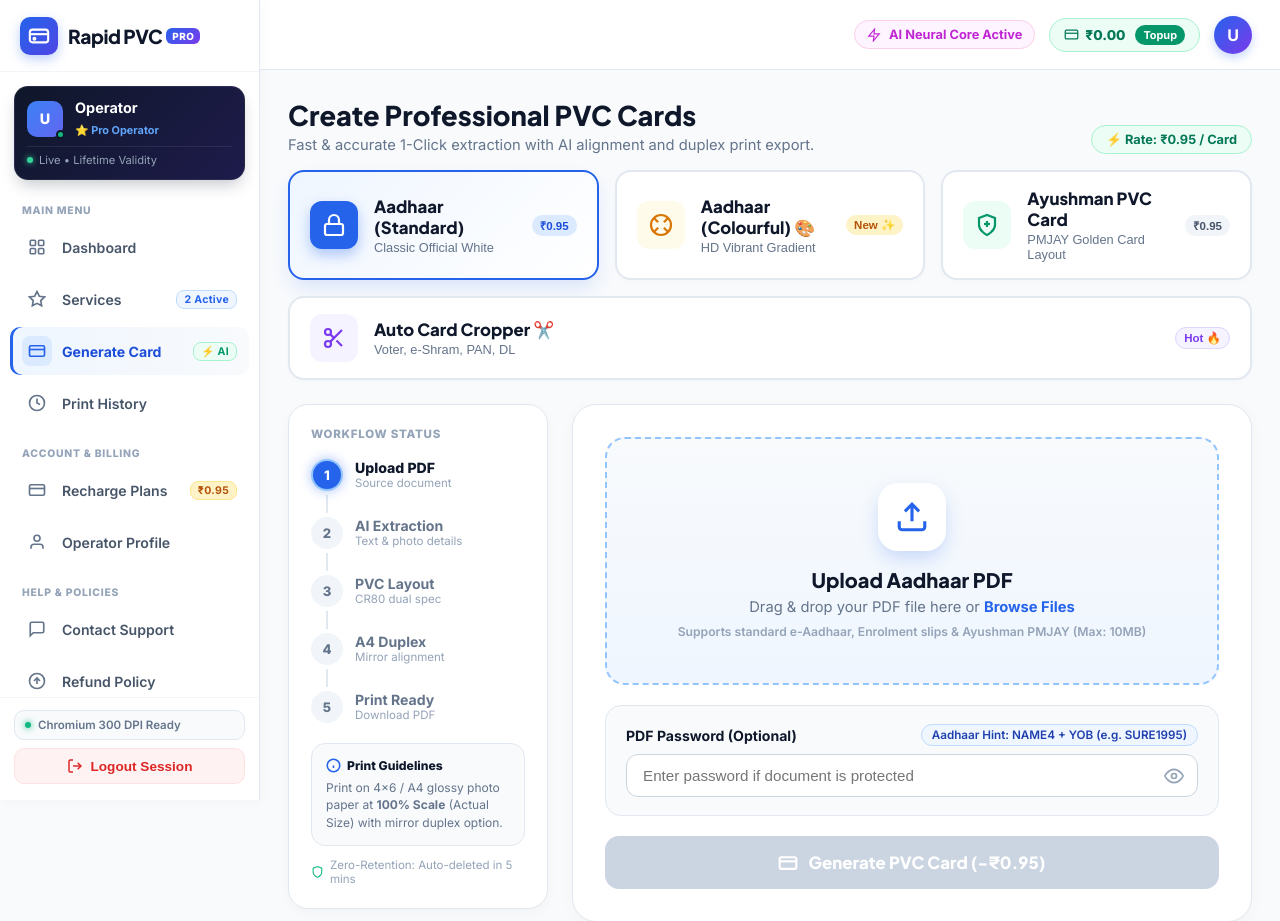
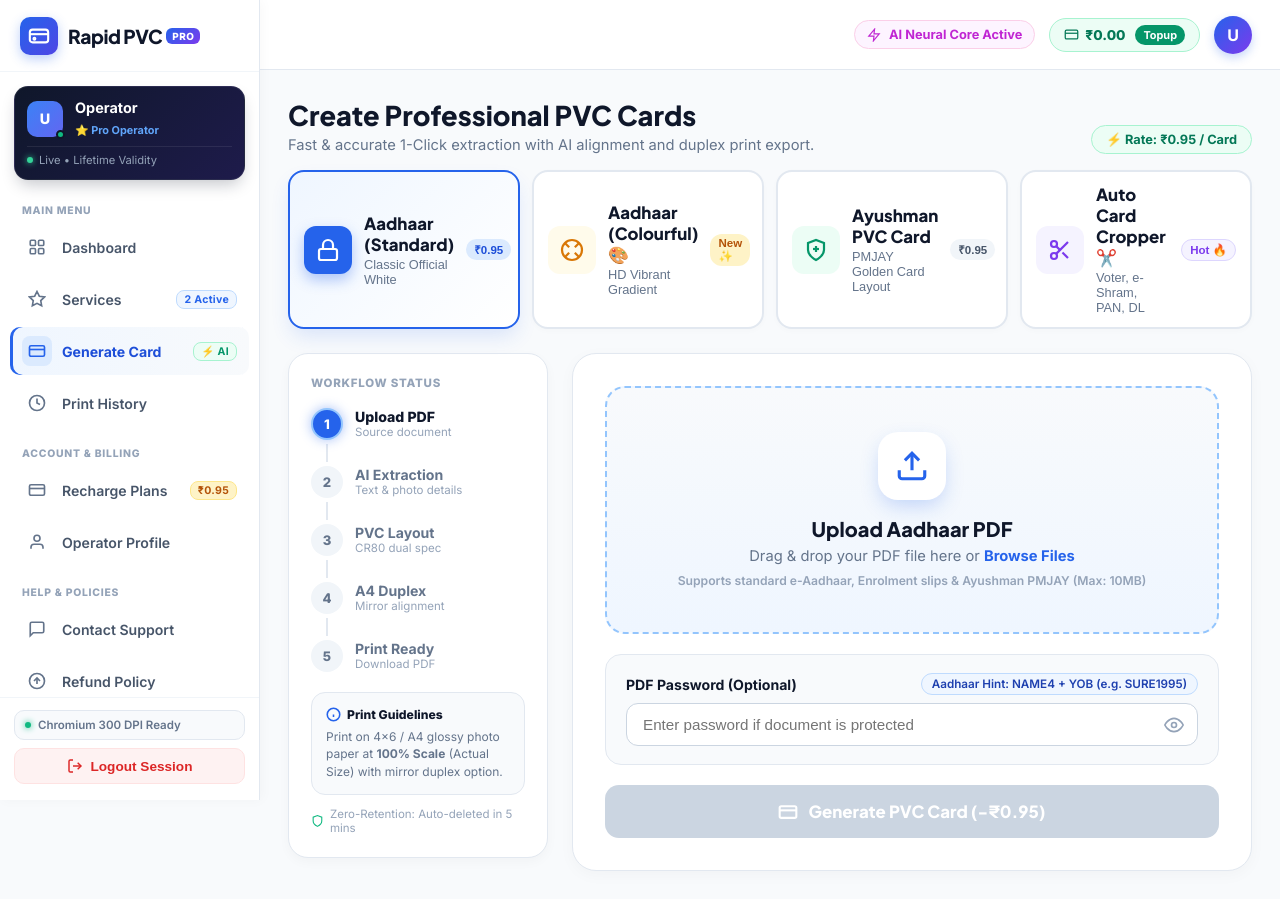
Before and after one commit to rapidpvccard-max/pvc-card-pro, a FastAPI app: template templates/index.html in a window 1280 px wide. Shown: the top 921 px of the page. After the commit the page ends 871 px from the top, so only its background shows below. Run offline with FastAPI, Linux system fonts and the light colour scheme; the template is opened without the code that fills it, so the values that code supplies are empty; some libraries are stand-ins or nearby versions.

Commit message:
fix: auto-switch to crop tab from URL params, set 4-column single-line tab grid, and bump app.js cache buster to v=25

```diff
--- a/static/js/app.js
+++ b/static/js/app.js
@@ -227,6 +227,18 @@
             window.setDocumentType('crop');
         });
     }
+
+    // Auto-detect and set initial document type from URL query param (e.g. /generator?type=crop)
+    try {
+        const urlParams = new URLSearchParams(window.location.search);
+        const initialType = urlParams.get('type') || urlParams.get('doc_type');
+        if (initialType && typeof window.setDocumentType === 'function') {
+            window.setDocumentType(initialType);
+        }
+    } catch (urlErr) {
+        console.warn("Could not read URL parameter:", urlErr);
+    }
+
 
     // API Status Check
     const systemStatus = document.getElementById('system-status');
--- a/templates/index.html
+++ b/templates/index.html
@@ -12,22 +12,21 @@
 
     /* Document Type Selector Tabs */
     .doc-type-selector-bar {
-        display: flex;
-        gap: 16px;
+        display: grid;
+        grid-template-columns: repeat(4, minmax(0, 1fr));
+        gap: 12px;
         margin-bottom: 24px;
-        flex-wrap: wrap;
     }
 
     .doc-type-btn {
-        flex: 1;
-        min-width: 260px;
+        min-width: 0;
         background: #ffffff;
         border: 2px solid #e2e8f0;
         border-radius: 16px;
-        padding: 16px 20px;
+        padding: 12px 14px;
         display: flex;
         align-items: center;
-        gap: 16px;
+        gap: 12px;
         cursor: pointer;
         transition: all 0.25s cubic-bezier(0.16, 1, 0.3, 1);
         text-align: left;
@@ -605,10 +604,17 @@
         }
     }
 
-    @media (max-width: 768px) {
+    @media (max-width: 1080px) {
         .doc-type-selector-bar {
-            flex-direction: column;
+            grid-template-columns: repeat(2, 1fr);
             gap: 10px;
+        }
+    }
+
+    @media (max-width: 640px) {
+        .doc-type-selector-bar {
+            grid-template-columns: 1fr;
+            gap: 8px;
         }
 
         .doc-type-btn {
@@ -1198,17 +1204,6 @@
         const input = document.getElementById('pdf-password');
         input.type = input.type === 'password' ? 'text' : 'password';
     }
-
-    // Check URL params for document type selection
-    window.addEventListener('DOMContentLoaded', () => {
-        const urlParams = new URLSearchParams(window.location.search);
-        const type = urlParams.get('type');
-        if (type) {
-            if (typeof setDocumentType === 'function') {
-                setDocumentType(type);
-            }
-        }
-    });
 </script>
-<script src="/static/js/app.js?v=13"></script>
+<script src="/static/js/app.js?v=25"></script>
 {% endblock %}
```
Also changed, not shown: tests/verify_crop_tab_navigation.py (added, +80 -0 lines).
